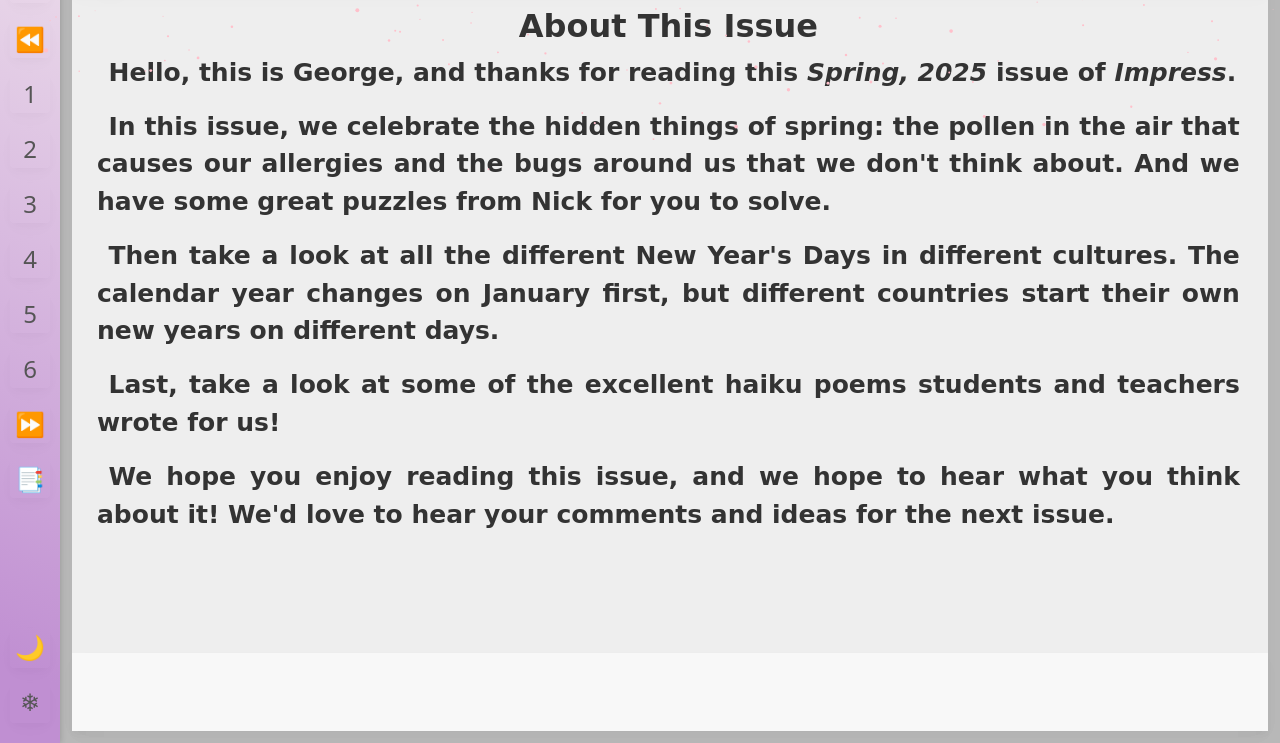
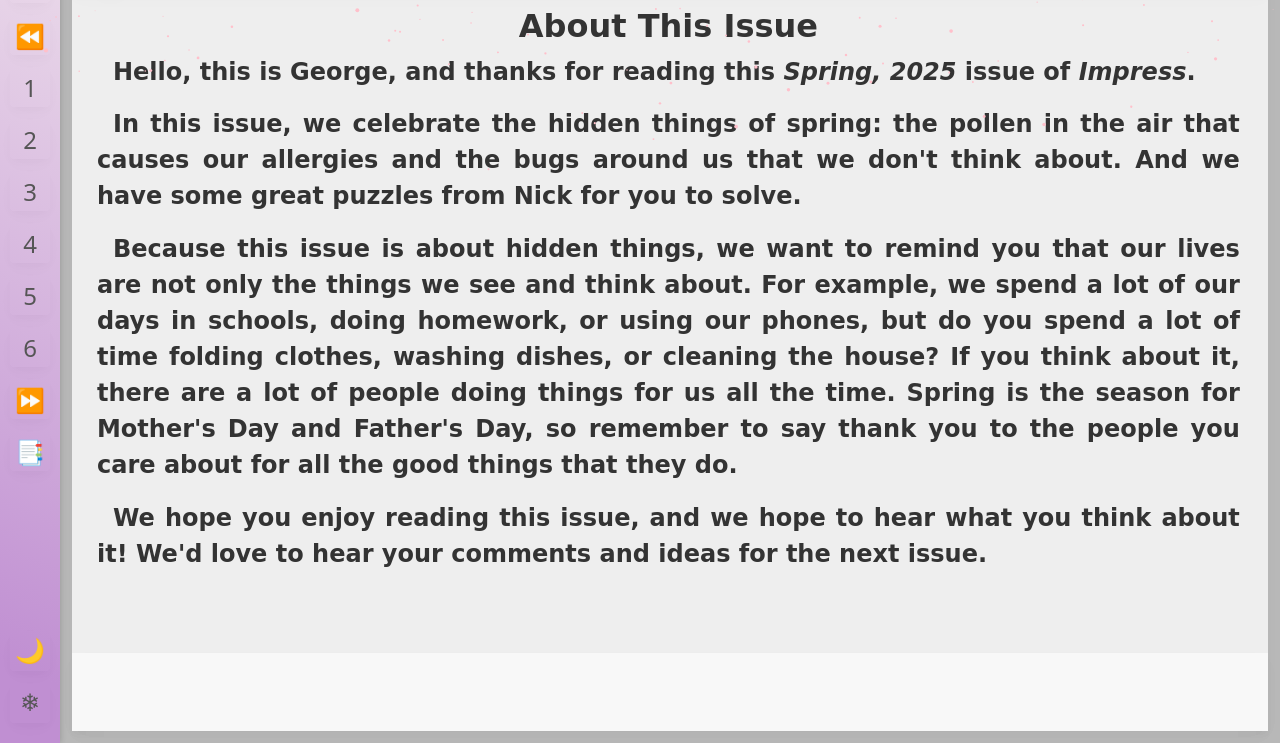
Before and after one commit to tgmgroup/Impress-Spring-2025, a plain HTML site: page index.html in a window 1280 px wide. Both pictures are taken after a click on the button "Introduction". Shown: the part 57-800 px from the top of the page. Drawn offline with nearby package versions, Linux system fonts and the light colour scheme; animation ran at ten frames a second; a web font is replaced by a local one.

Commit message:
Updates
Updates to css, added intro

```diff
--- a/Word-Search/assets/css/wordsearch.css
+++ b/Word-Search/assets/css/wordsearch.css
@@ -26,7 +26,7 @@
 
 /* --- Main Background Color --- */
 body {
-	background-color: #026800;
+	background-image: linear-gradient(203deg, #ffc3fbbe 0%, #e4a8fab8 30%);
 }
 
 .header {
--- a/index.html
+++ b/index.html
@@ -126,9 +126,9 @@
 										<h3>About This Issue</h3>
 										<p
 											style="
-												font-size: 25px;
+												font-size: 1.5rem;
 												text-align: left;
-												text-indent: 0.9vw;
+												text-indent: 1rem;
 												margin: 0.1vh;
 												padding: 1vh;
 												text-align: justify;
@@ -139,49 +139,45 @@
 										</p>
 										<p
 											style="
-												font-size: 25px;
+												font-size: 1.5rem;
 												text-align: left;
-												text-indent: 0.9vw;
+												text-indent: 1rem;
 												margin: 0.1vh;
 												padding: 1vh;
 												text-align: justify;
 											"
 										>
-											In this issue, we celebrate the hidden things of spring: the pollen in the air that causes our allergies and the bugs around us that we don't think about. And we have some great puzzles from Nick for you to solve.
+											In this issue, we celebrate the hidden things of spring:
+											the pollen in the air that causes our allergies and the
+											bugs around us that we don't think about. And we have some
+											great puzzles from Nick for you to solve.
 										</p>
 										<p
 											style="
-												font-size: 25px;
+												font-size: 1.5rem;
 												text-align: left;
-												text-indent: 0.9vw;
+												text-indent: 1rem;
 												margin: 0.1vh;
 												padding: 1vh;
 												text-align: justify;
 											"
 										>
-											Then take a look at all the different New Year's Days in
-											different cultures. The calendar year changes on January
-											first, but different countries start their own new years
-											on different days.
+											Because this issue is about hidden things, we want to
+											remind you that our lives are not only the things we see
+											and think about. For example, we spend a lot of our days
+											in schools, doing homework, or using our phones, but do
+											you spend a lot of time folding clothes, washing dishes,
+											or cleaning the house? If you think about it, there are a
+											lot of people doing things for us all the time. Spring is
+											the season for Mother's Day and Father's Day, so remember
+											to say thank you to the people you care about for all the
+											good things that they do.
 										</p>
 										<p
 											style="
-												font-size: 25px;
+												font-size: 1.5rem;
 												text-align: left;
-												text-indent: 0.9vw;
-												margin: 0.1vh;
-												padding: 1vh;
-												text-align: justify;
-											"
-										>
-											Last, take a look at some of the excellent haiku poems
-											students and teachers wrote for us!
-										</p>
-										<p
-											style="
-												font-size: 25px;
-												text-align: left;
-												text-indent: 0.9vw;
+												text-indent: 1rem;
 												margin: 0.1vh;
 												padding: 1vh;
 												text-align: justify;
@@ -206,7 +202,6 @@
 				</div>
 
 				<div class="item sidebar sidebar-right">
-
 					<!-- Buttons for Intro Text -->
 					<button
 						class="center-items right-nav-buttons clickable"
@@ -218,7 +213,7 @@
 							class="audio-button-image clickable"
 							src="nav-images/play-g79150a13d_1280.png"
 						/>
-						<h6 style="text-align: center">Introduction</h6>
+						<h6 style="margin: auto">Introduction</h6>
 					</button>
 				</div>
 			</div>
--- a/styles-modal.css
+++ b/styles-modal.css
@@ -274,8 +274,8 @@ img.hover-shadow {
 	/* The original rule is kept for reference, but check if #container base styles suffice */
 }
 
-/* Smaller Screens (Example: Tablets) */ /* --- Mobile Styles (screens <= 768px) --- and (orientation: portrait) and */
-@media screen and (max-width: 768px) {
+/* Smaller Screens (Example: Tablets) (screens <= 768px) or Portrait Mode */
+@media screen and (max-width: 768px), screen and (orientation: portrait) {
 	.hidden-text {
 		padding-left: 0px;
 	}
--- a/styles-slideshow.css
+++ b/styles-slideshow.css
@@ -150,8 +150,8 @@
 	/* The original rule is kept for reference, but check if #container base styles suffice */
 }
 
-/* Smaller Screens (Example: Tablets) */ /* --- Mobile Styles (screens <= 768px) --- and (orientation: portrait) and */
-@media screen and (max-width: 768px) {
+/* Smaller Screens (Example: Tablets) (screens <= 768px) or Portrait Mode */
+@media screen and (max-width: 768px), screen and (orientation: portrait) {
 	.modal-content-slideshow {
 		padding-top: 60px; /* Adjust for mobile header */
 	}
--- a/styles.css
+++ b/styles.css
@@ -141,7 +141,7 @@ body {
 	align-items: center;
 	padding-top: 20px;
 	padding-bottom: 20px;
-	gap: 15px;
+	gap: 12px;
 	z-index: 10;
 	transition: background-color 0.3s ease, width 0.3s ease, height 0.3s ease,
 		top 0.3s ease, right 0.3s ease, left 0.3s ease, bottom 0.3s ease,
@@ -929,8 +929,8 @@ audio controls {
 	}
 }
 
-/* Smaller Screens (Example: Tablets) */ /* --- Mobile Styles (screens <= 768px) --- and (orientation: portrait) and */
-@media screen and (max-width: 768px) {
+/* Smaller Screens (Example: Tablets) (screens <= 768px) or Portrait Mode */
+@media screen and (max-width: 768px), screen and (orientation: portrait) {
 	#icon-nav {
 		top: 0;
 		right: 0;
@@ -1041,13 +1041,15 @@ audio controls {
 		right: calc(0px + 15px);
 	}
 	.credit-text {
-		line-height: 1.1;
+		font-size: xxx-small;
+		line-height: 1;
 		text-align: justify;
 		color: var(--text-color);
 	}
 
 	.credit-text-small {
-		line-height: 1.1;
+		font-size: xxx-small;
+		line-height: 1;
 	}
 
 	audio {
```
Also changed, not shown: about.html (+38 -2 lines), cover.html (+3 -3 lines), styles-about-blocks.css (line endings or trailing spaces).
